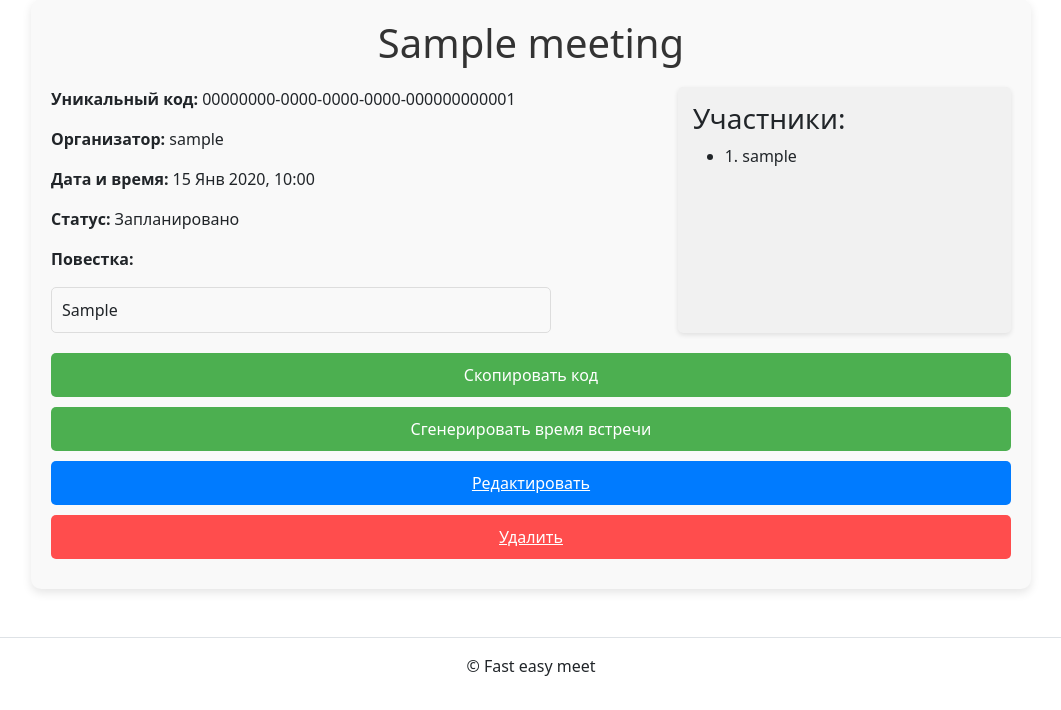
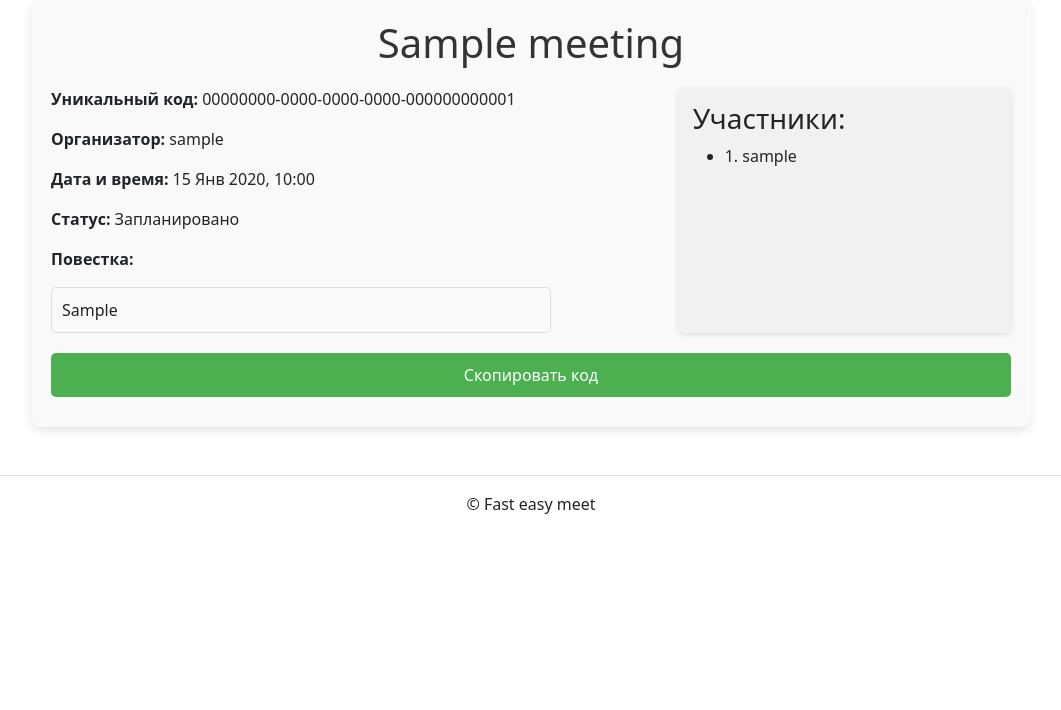
Before and after one commit to Lobanov07/Fast-Easy-Meet, a Django app: page /pages/meetings/00000000-0000-0000-0000-000000000001/ in a window 1280 px wide. Shown: the part 105-815 px from the top of the page, without its empty margins (109-1170 px from the left). After the commit the page ends 619 px from the top, so only its background shows below. Run offline with Django 3.2, Linux system fonts and the light colour scheme; tables that the repository leaves empty hold one stand-in row (values such as "Sample post"); some libraries are stand-ins or nearby versions.

Commit message:
The edit buttons at the meeting are visible only to the organizer

```diff
--- a/templates/meetings/meeting_detail.html
+++ b/templates/meetings/meeting_detail.html
@@ -142,52 +147,52 @@
     }
 
     .meeting-actions {
-        text-align: center; /* Центрируем кнопки действий */
+        text-align: center;
         margin-top: 20px;
     }
 
     .btn-save {
-        display: block; /* Кнопки будут одна под другой */
+        display: block;
         color: white;
         padding: 10px;
         border: none;
         border-radius: 5px;
         font-size: 16px;
         cursor: pointer;
-        margin-bottom: 10px; /* Отступ между кнопками */
-        width: 100%; /* Ширина кнопок */
-        text-align: center; /* Центрируем текст на кнопках */
+        margin-bottom: 10px;
+        width: 100%;
+        text-align: center;
     }
 
     .btn-save.green {
-        background-color: #4CAF50; /* Зеленый для кнопок "Скопировать код" и "Сгенерировать время встречи" */
+        background-color: #4CAF50;
     }
 
     .btn-save.blue {
-        background-color: #007bff; /* Синий для кнопки "Редактировать" */
+        background-color: #007bff;
     }
 
     .btn-back.red {
-        background-color: #ff4d4d; /* Красный для кнопки "Удалить" */
+        background-color: #ff4d4d;
     }
 
     .btn-back {
-      display: block; /* Кнопки будут одна под другой */
+      display: block;
       color: white;
       padding: 10px;
       border: none;
       border-radius: 5px;
       font-size: 16px;
       cursor: pointer;
-      margin-bottom: 10px; /* Отступ между кнопками */
-      width: 100%; /* Ширина кнопок */
-      text-align: center; /* Центрируем текст на кнопках */
+      margin-bottom: 10px;
+      width: 100%;
+      text-align: center;
     }
 
     .agenda-content {
         max-width: 500px;
-        max-height: 150px; /* Ограничение высоты для повестки */
-        overflow-y: auto; /* Прокрутка при переполнении */
+        max-height: 150px;
+        overflow-y: auto;
         border: 1px solid #ddd;
         border-radius: 5px;
         padding: 10px;
```
Also changed, not shown: other parts of templates/meetings/meeting_detail.html (+20 -15 lines).
